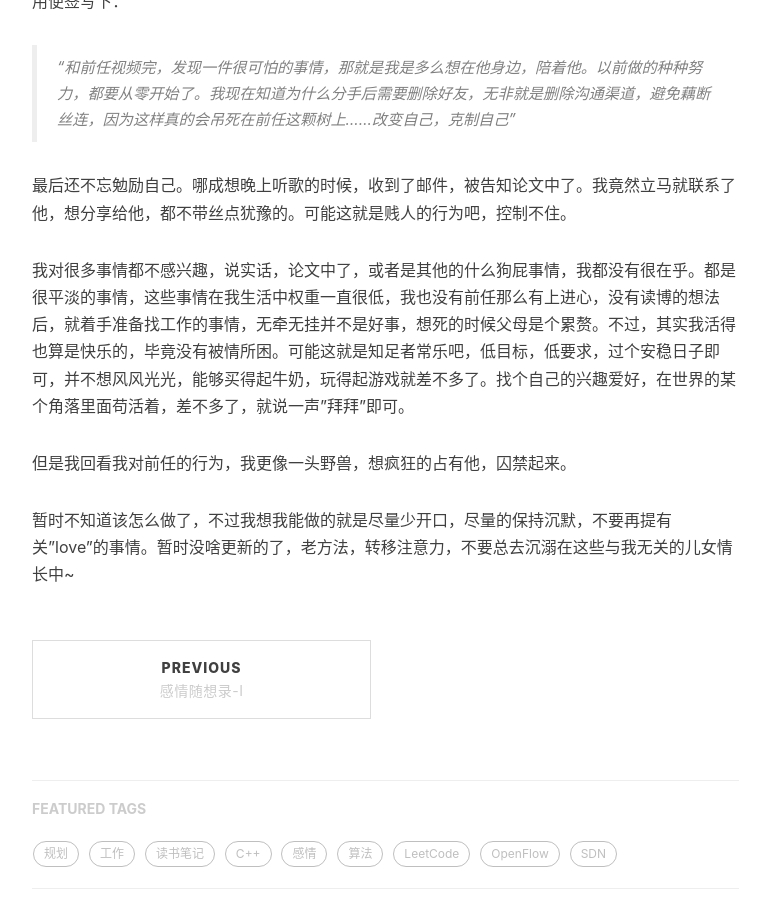
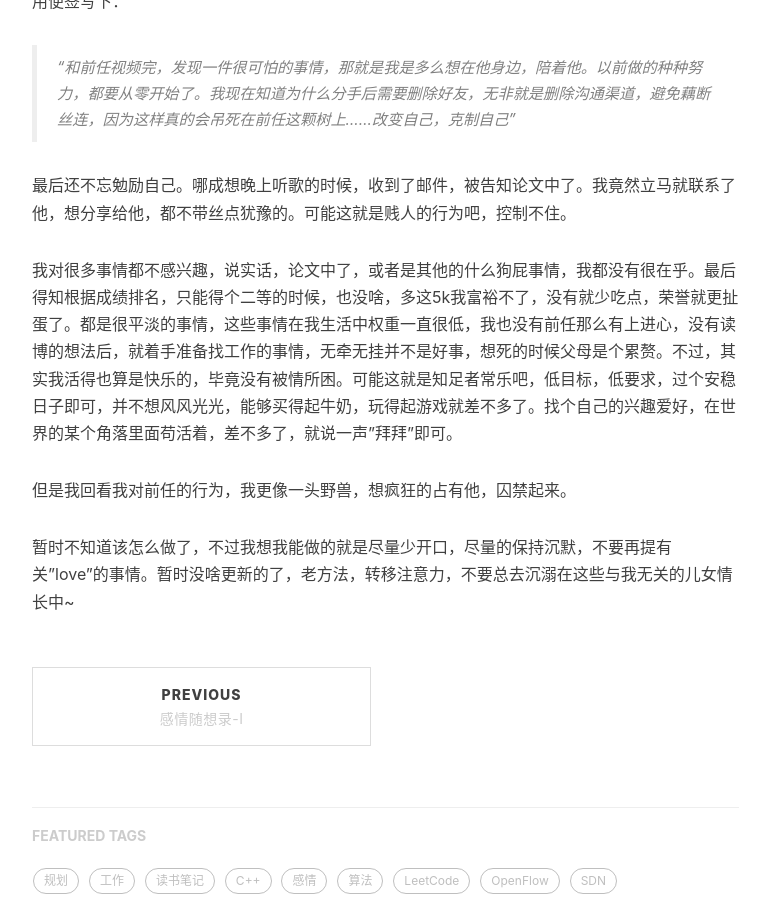
Before and after one commit to xinh79/xinh79.github.io, a Jekyll site: the page built from _posts/2019-10-08-感情随想录-II.markdown, in a window 1280 px wide and 900 px high, scrolled down 612 px. Shown: the whole window, without its empty margins (233-1003 px from the left). Built offline with Jekyll 4.4.1, drawn with Linux system fonts in a browser that asks for light colours; nearby versions of some CDN libraries; comment, search, counter and statistics services are not loaded.

Commit message:
Update 2019-10-08-感情随想录-II.markdown

```diff
--- a/_posts/2019-10-08-感情随想录-II.markdown
+++ b/_posts/2019-10-08-感情随想录-II.markdown
@@ -8,7 +8,6 @@ mathjax:    true
 tags:
   - 感情
   - 规划
-
 ---
 
 昨天的这个时候，我刚刚提交完感慨，对所谓的人生进行思索。晚上十一点四十的时候，在被窝里，用便签写下：
@@ -17,7 +16,7 @@ tags:
 
 最后还不忘勉励自己。哪成想晚上听歌的时候，收到了邮件，被告知论文中了。我竟然立马就联系了他，想分享给他，都不带丝点犹豫的。可能这就是贱人的行为吧，控制不住。
 
-我对很多事情都不感兴趣，说实话，论文中了，或者是其他的什么狗屁事情，我都没有很在乎。都是很平淡的事情，这些事情在我生活中权重一直很低，我也没有前任那么有上进心，没有读博的想法后，就着手准备找工作的事情，无牵无挂并不是好事，想死的时候父母是个累赘。不过，其实我活得也算是快乐的，毕竟没有被情所困。可能这就是知足者常乐吧，低目标，低要求，过个安稳日子即可，并不想风风光光，能够买得起牛奶，玩得起游戏就差不多了。找个自己的兴趣爱好，在世界的某个角落里面苟活着，差不多了，就说一声"拜拜"即可。
+我对很多事情都不感兴趣，说实话，论文中了，或者是其他的什么狗屁事情，我都没有很在乎。最后得知根据成绩排名，只能得个二等的时候，也没啥，多这5k我富裕不了，没有就少吃点，荣誉就更扯蛋了。都是很平淡的事情，这些事情在我生活中权重一直很低，我也没有前任那么有上进心，没有读博的想法后，就着手准备找工作的事情，无牵无挂并不是好事，想死的时候父母是个累赘。不过，其实我活得也算是快乐的，毕竟没有被情所困。可能这就是知足者常乐吧，低目标，低要求，过个安稳日子即可，并不想风风光光，能够买得起牛奶，玩得起游戏就差不多了。找个自己的兴趣爱好，在世界的某个角落里面苟活着，差不多了，就说一声"拜拜"即可。
 
 但是我回看我对前任的行为，我更像一头野兽，想疯狂的占有他，囚禁起来。
 
```
